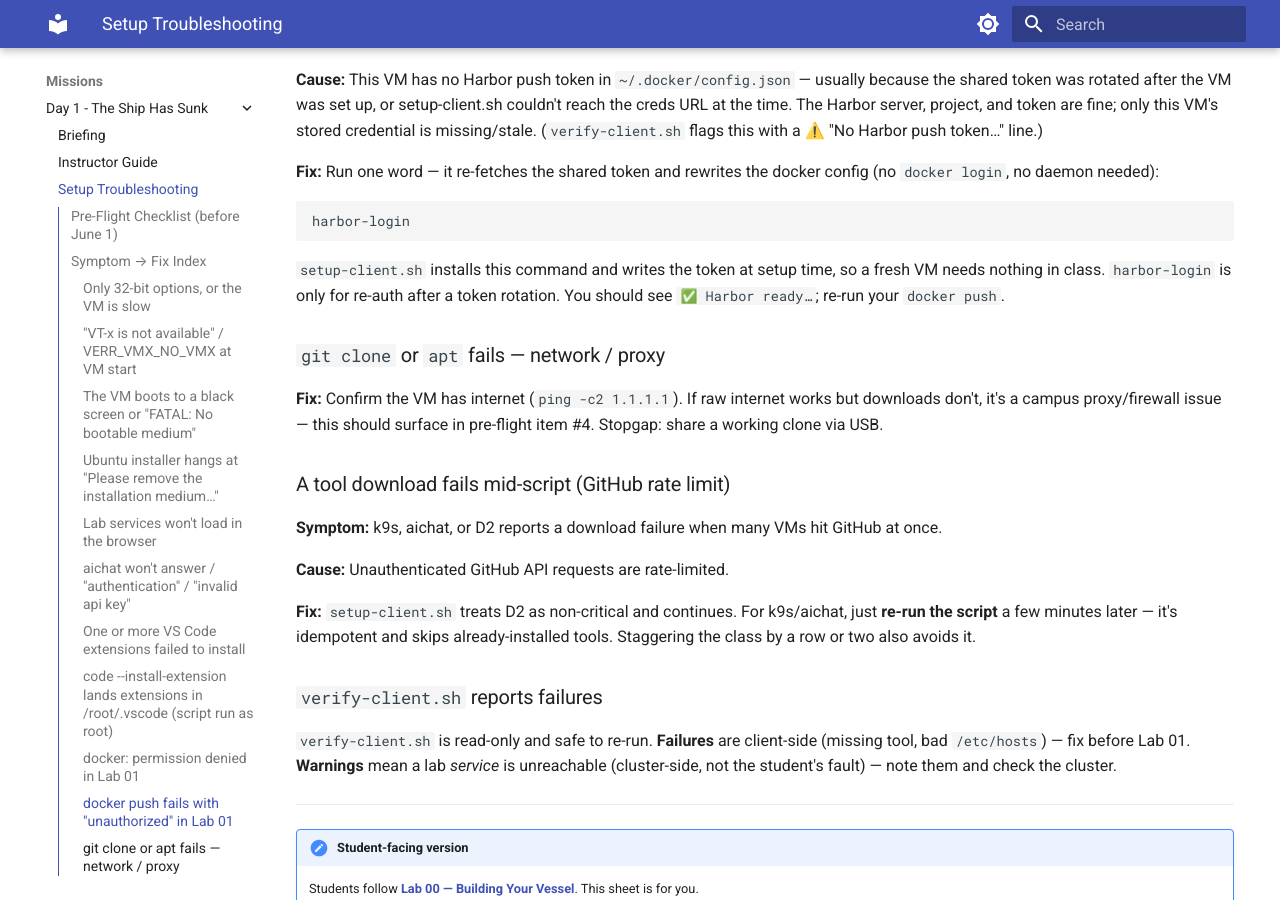
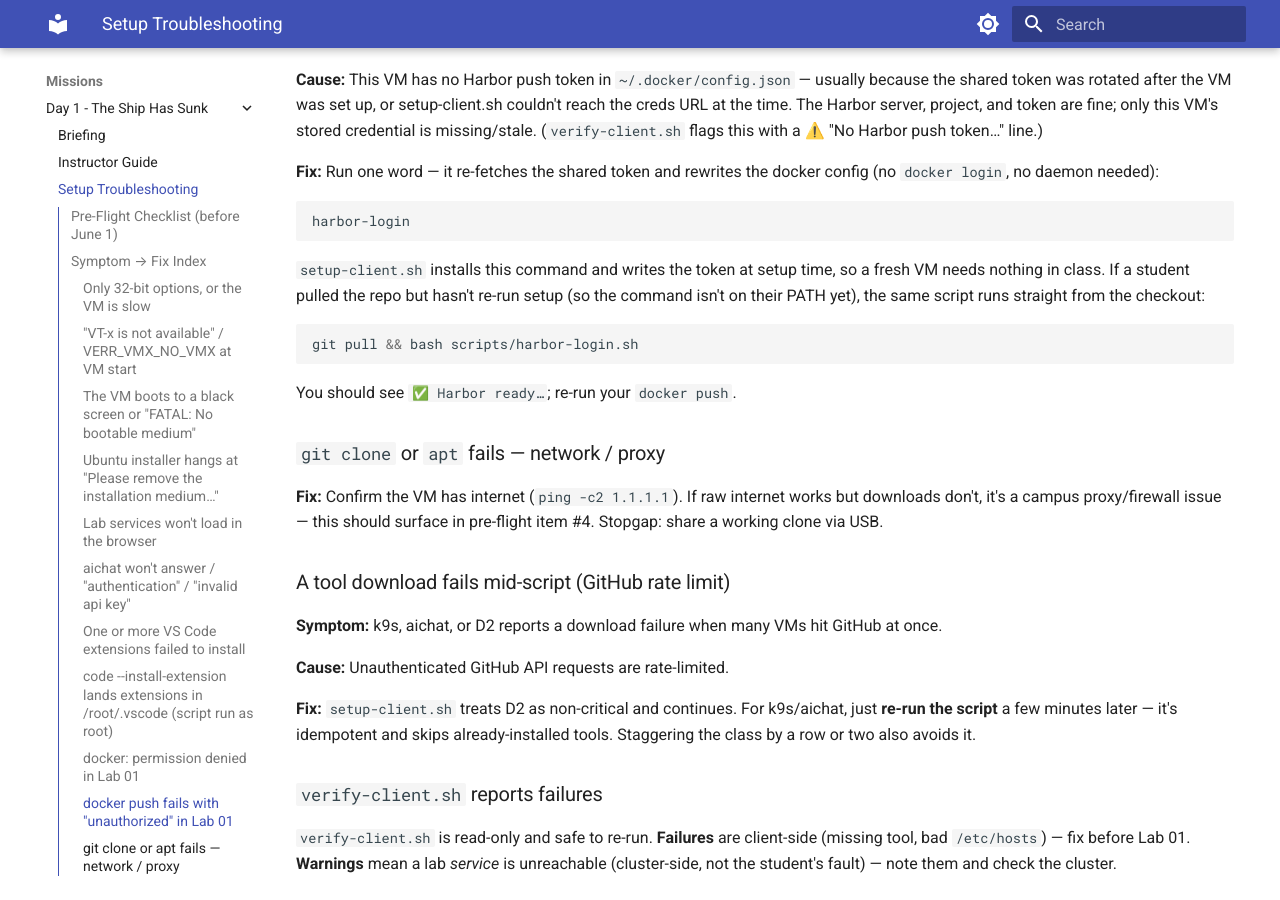
Before and after one commit to ColumbusStateWorkforceInnovation/NITIC-seminar, an MkDocs documentation site: the page built from docs/missions/day-01/setup-troubleshooting.md, in a window 1280 px wide and 900 px high, scrolled down 3139 px. Built offline with MkDocs 1.6.1 and Material for MkDocs 9.7.7, drawn with Linux system fonts in a browser that asks for light colours.

Commit message:
feat(harbor): committed scripts/harbor-login.sh for git-pull distribution
Make the Harbor fix reachable on existing student VMs with just a `git pull` +
one command, no full setup-client.sh re-run (and no AI_API_KEY needed):
`bash scripts/harbor-login.sh` fetches the shared push token and writes it
straight into ~/.docker/config.json. setup-client.sh now installs the
/usr/local/bin/harbor-login command FROM this same file (via `install`), so the
repo script and the installed command can't drift. Troubleshooting doc shows
both invocations.

Co-Authored-By: Claude Opus 4.8 <noreply@anthropic.com>

````diff
--- a/docs/missions/day-01/setup-troubleshooting.md
+++ b/docs/missions/day-01/setup-troubleshooting.md
@@ -112,7 +112,13 @@ bash scripts/setup-client.sh
 harbor-login
 ```
 
-`setup-client.sh` installs this command and writes the token at setup time, so a fresh VM needs nothing in class. `harbor-login` is only for re-auth after a token rotation. You should see `✅ Harbor ready…`; re-run your `docker push`.
+`setup-client.sh` installs this command and writes the token at setup time, so a fresh VM needs nothing in class. If a student pulled the repo but hasn't re-run setup (so the command isn't on their PATH yet), the same script runs straight from the checkout:
+
+```bash
+git pull && bash scripts/harbor-login.sh
+```
+
+You should see `✅ Harbor ready…`; re-run your `docker push`.
 
 ### `git clone` or `apt` fails — network / proxy
 
````
Also changed, not shown: 2 other files.
